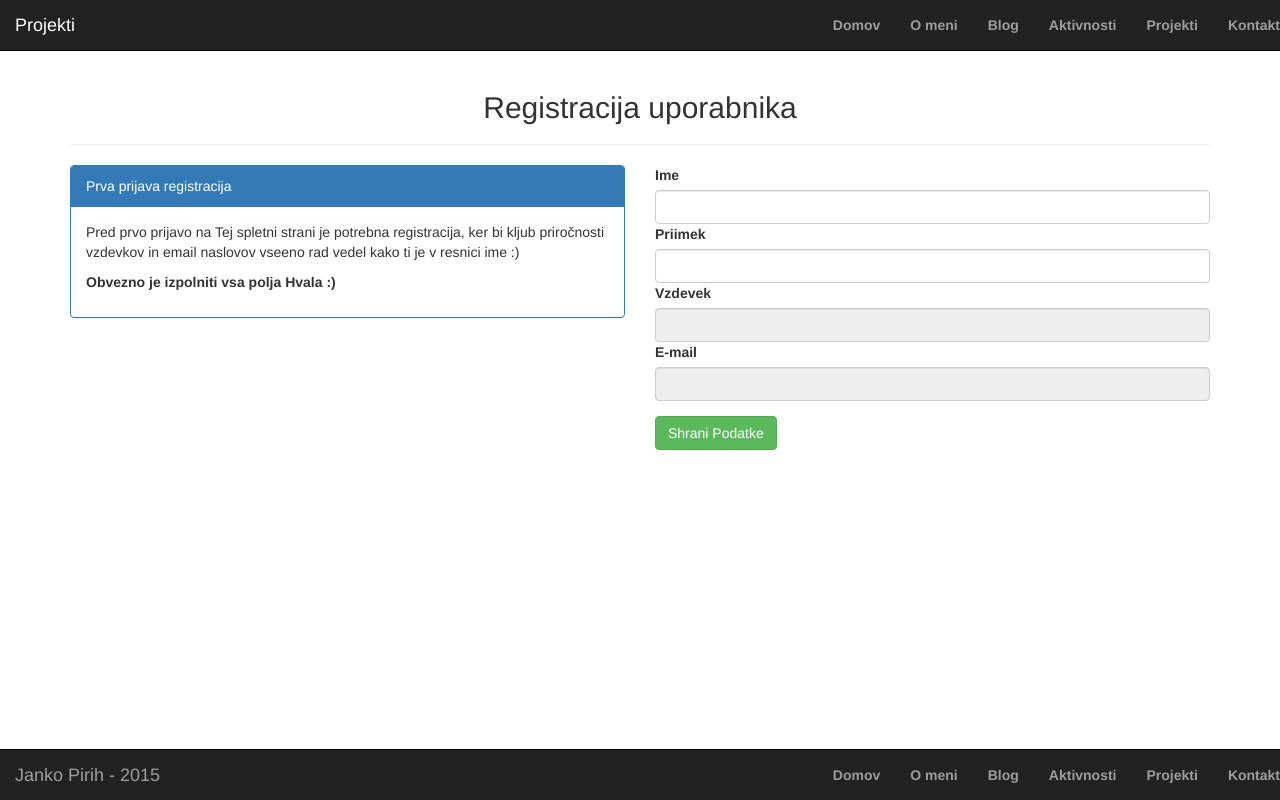
After one commit to jpirih/Homepage, a Python web app: template templates/reg_uporabnika.html in a window 1280 px wide. The commit adds this page. Run offline with Jinja, Linux system fonts and the light colour scheme; the template is opened without the code that fills it, so the values that code supplies are empty; some libraries are stand-ins or nearby versions.

Commit message:
Brmail Osnovne funkcije

```diff
--- a/main.py
+++ b/main.py
@@ -15,6 +15,8 @@ from login_sistem.handlers import RegistracijaHandler, LoginHndler, PrijavljenHa
 from admin.handlers import AdminHandler, LoginAdminHndler
 from brmail.handlers import PrejetoHandler, PoslanoHandler, NovoSporociloHandler, SporociloPodrnoHandler
 from brmail.handlers import OdgovoriHandler
+
+
 
 # Route - navigacija po spletnem mestu
 app = webapp2.WSGIApplication([
@@ -42,6 +44,8 @@ app = webapp2.WSGIApplication([
     webapp2.Route('/login', LoginHndler, name='login'),
     webapp2.Route('/login-sistem', PrijavljenHandler),
     webapp2.Route('/prijavi-se', site_handlers.PrijavaHandler, name="prijava"),
+    webapp2.Route('/prijavi-se/preveri-mail', site_handlers.PozdravUporabnikHandler),
+    webapp2.Route('/prijavi-se/reg-uporabnika', site_handlers.RegUporabnikaHandler, name='reg-uporabnika'),
     webapp2.Route('/admin',AdminHandler),
     webapp2.Route('/admin/login-sistem', LoginAdminHndler),
     webapp2.Route('/projects/brmail/prejeto', PrejetoHandler),
--- a/templates/prijavi_se.html
+++ b/templates/prijavi_se.html
@@ -18,7 +18,7 @@
                 Prijaviš se lahko z svojim google računom klikni na sopodnji gumb
             </p>
             <p>
-                <a href="/" class="btn btn-success">Domov</a>
+                <a href="/prijavi-se/preveri-mail" class="btn btn-success">Naprej</a>
                 <a href="{{logout_url}}" class="btn btn-danger">Odjava</a>
             </p>
 
--- /dev/null
+++ b/templates/reg_uporabnika.html
@@ -0,0 +1,52 @@
+{% extends "app_base.html" %}
+
+
+{% block title%} Prva Prijava - Registracija {% endblock title %}
+
+
+{% block naslov %} Registracija uporabnika {{uporabnik.nickname()}} {% endblock naslov %}
+
+
+{% block vsebina %}
+<div class="col-sm-6">
+    <div class="panel panel-primary">
+        <div class="panel-heading">
+            Prva prijava registracija
+        </div>
+        <div class="panel-body">
+            <p>
+                Pred prvo prijavo na Tej spletni strani je potrebna registracija,
+                ker bi kljub priročnosti vzdevkov in email naslovov vseeno rad vedel kako ti je v
+                resnici ime :)
+            </p>
+            <p>
+                <span class="krepko">Obvezno je izpolniti vsa polja Hvala :) </span>
+            </p>
+        </div>
+    </div>
+</div>
+<div class="col-sm-6">
+    <form action="/prijavi-se/reg-uporabnika" method="post">
+        <div class="from-group">
+            <label for="ime">Ime</label>
+            <input type="text" name="ime" id="ime" required class="form-control">
+        </div>
+        <div class="from-group">
+            <label for="priimek">Priimek</label>
+            <input type="text" name="priimek" id="priimek" required class="form-control">
+        </div>
+        <div class="from-group">
+            <label for="vzdevek">Vzdevek</label>
+            <input type="text" name="vzdevek" id="vzdevek" value="{{uporabnik.nickname()}}" class="form-control" disabled>
+        </div>
+        <div class="form-group">
+            <label for="email">E-mail</label>
+            <input type="email" name="email" id="email" value="{{uporabnik.email()}}" class="form-control" disabled>
+        </div>
+        <div>
+            <button type="submit" class="btn btn-success">Shrani Podatke</button>
+        </div>
+    </form>
+</div>
+
+{% endblock vsebina %}
```
Also changed, not shown: site_handlers.py (+42 -1 lines), templates/preveri_mail.html (added, +35 -0 lines).
